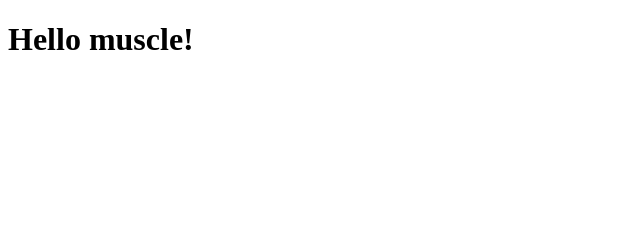
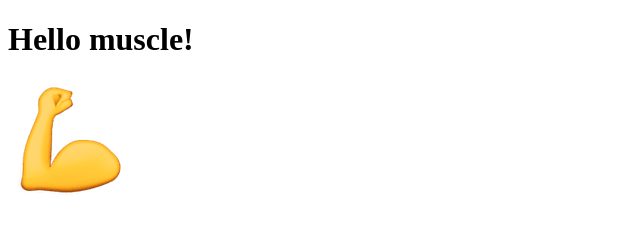
Before and after one commit to kosen14s/site-old-ver1, a plain HTML site: page index.html in a window 1280 px wide. Shown: the whole page, without its empty margins (0-640 px from the left). Drawn offline with Linux system fonts and the light colour scheme.

Commit message:
Update 2016-06-15T12:16:34.881Z

```diff
--- a/index.html
+++ b/index.html
@@ -16,10 +16,11 @@
     <meta name="twitter:image" content="">
     <title>読書会 | Kosen14's</title>
     <meta name="twitter:title" content="読書会 | Kosen14's">
+    <link rel="stylesheets" href="./styles/style.css">
     <link rel="icon" href="./images/favicon/favicon.ico">
     <link rel="apple-touch-icon" href="./images/favicon/apple-touch-icon.png">
   </head>
   <body>
-    <h1>Hello muscle!</h1>
+    <h1>Hello muscle!</h1><img src="./images/muscle.png">
   </body>
 </html>
```
Also changed, not shown: images/muscle.png (added).
